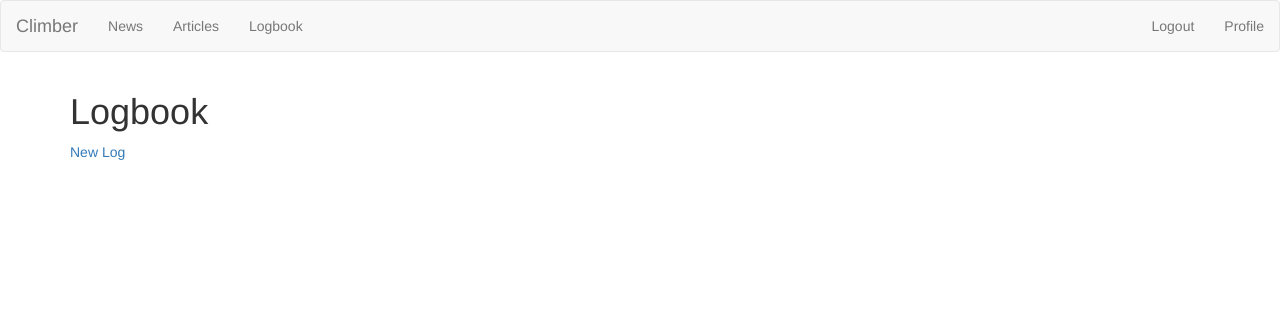
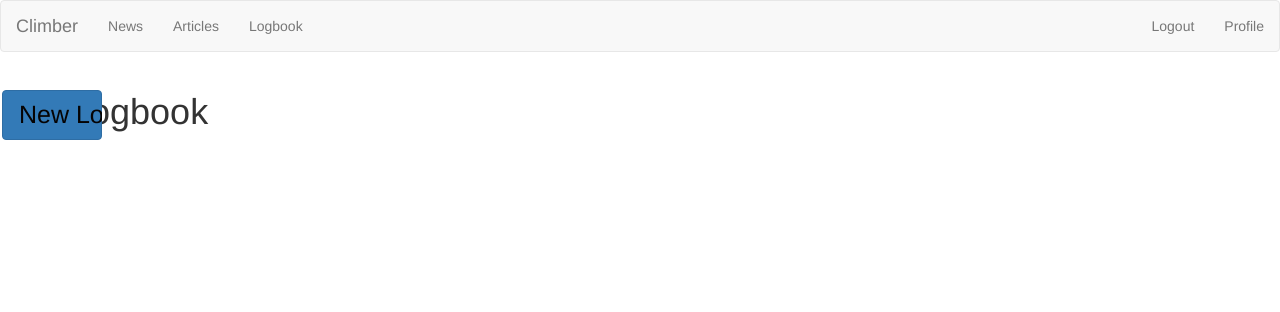
Before and after one commit to Venelinko/40273040, a Flask app: page /logbook in a window 1280 px wide. Shown: the top 312 px of the page. Run offline with Flask 2, Linux system fonts and the light colour scheme; the visitor is signed in with stand-in values (Sample User, id 1); data comes from the database, SQL or seed files in the repository; data that the repository does not hold is empty; some libraries are stand-ins or nearby versions.

Commit message:
New button to add logs

```diff
--- a/app/routes.py
+++ b/app/routes.py
@@ -72,9 +72,10 @@ def user(username):
 @main.route('/logbook')
 def logbook():
     if current_user.is_anonymous:
-        return redirect(url_for('register'))
+        return redirect(url_for('login'))
+    user = current_user
     logs = Log.query.all()
-    return render_template('logbook.html', logs=logs)
+    return render_template('logbook.html', logs=logs, user=user)
 
 @main.route('/newlog', methods=['GET', 'POST'])
 @login_required
--- /dev/null
+++ b/app/static/css/sidebar.css
@@ -0,0 +1,38 @@
+/* The sidebar menu */
+.sidenav {
+     /* Full-height: remove this if you want "auto" height */
+     width: 100px; /* Set the width of the sidebar */
+     position: fixed; /* Fixed Sidebar (stay in place on scroll) */
+     z-index: 1; /* Stay on top */
+     top: 70px; /* Stay at the top */
+     left: 2px;
+     background-color: white; /* Black */
+     overflow-x: hidden; /* Disable horizontal scroll */
+     padding-top: 20px;
+  }
+
+  /* The navigation menu links */
+  .sidenav a {
+    padding: 6px 8px 6px 16px;
+    text-decoration: none;
+    font-size: 25px;
+    color: #050303;
+    display: block;
+  }
+
+  /* When you mouse over the navigation links, change their color */
+  .sidenav a:hover {
+    color: #f1f1f1;
+  }
+
+  /* Style page content */
+  .main {
+    margin-left: 160px; /* Same as the width of the sidebar */
+    padding: 0px 10px;
+  }
+
+  /* On smaller screens, where height is less than 450px, change the style of the sidebar (less padding and a smaller font size) */
+  @media screen and (max-height: 450px) {
+    .sidenav {padding-top: 15px;}
+    .sidenav a {font-size: 18px;}
+  }
--- a/app/templates/logbook.html
+++ b/app/templates/logbook.html
@@ -1,11 +1,21 @@
 {% extends "base.html" %}
+
+{% block styles %}
+{{super()}}
+<link rel="stylesheet" href="{{url_for('static', filename='css/sidebar.css')}}">
+{% endblock %}
 
 {% block app_content %}
 <h1>Logbook</h1>
-{% for log in logs %}
-    <p>
-        {{ log.logauthor.username }} {{ log.body  }}
-    </p>
-{% endfor %}
-<a href="{{ url_for('newlog') }}">New Log</a>
+<div class="row ml-4">
+    <div class="ml-4">
+        {% for log in logs %}
+            {% include '_log.html' %}
+        {% endfor %}
+    </div>
+
+    <div class="sidenav">
+        <p><a class="btn btn-primary" role="button" href="{{ url_for('newlog') }}">New Log</a></p>
+    </div>
+</div>
 {% endblock %}
```
Also changed, not shown: app/templates/_log.html (added, +11 -0 lines), app/templates/base.html (indentation only), 1 other file.
